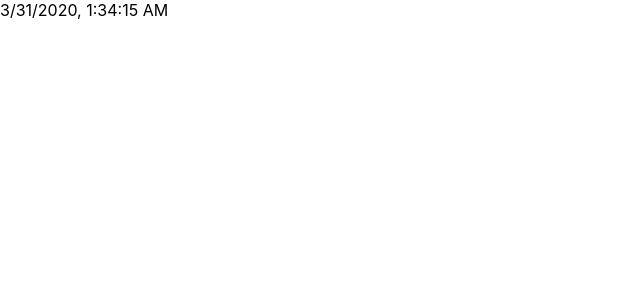
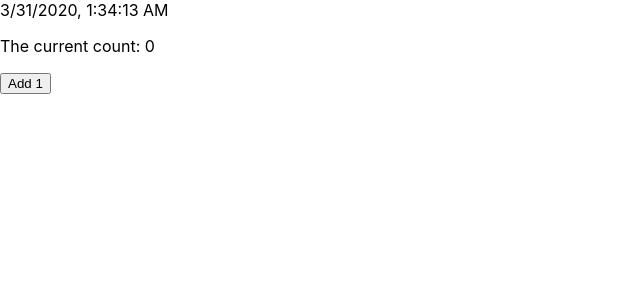
Before and after one commit to john-azzaro/Study-React-State, a React (Create React App) app in the folder state-test/: page / in a window 1280 px wide. Shown: the top 300 px of the page, without its empty margins (0-640 px from the left). Built offline with nearby package versions, Linux system fonts and the light colour scheme.

Commit message:
added counter component

```diff
--- a/state-test/src/App.js
+++ b/state-test/src/App.js
@@ -1,10 +1,12 @@
 import React from 'react';
 import TheDate from './state/TheDate';
+import Counter from './state/Counter';
 
 function App() {
   return (
     <main className='App'>
       <TheDate />
+      <Counter />
     </main>
   );
 }
```
